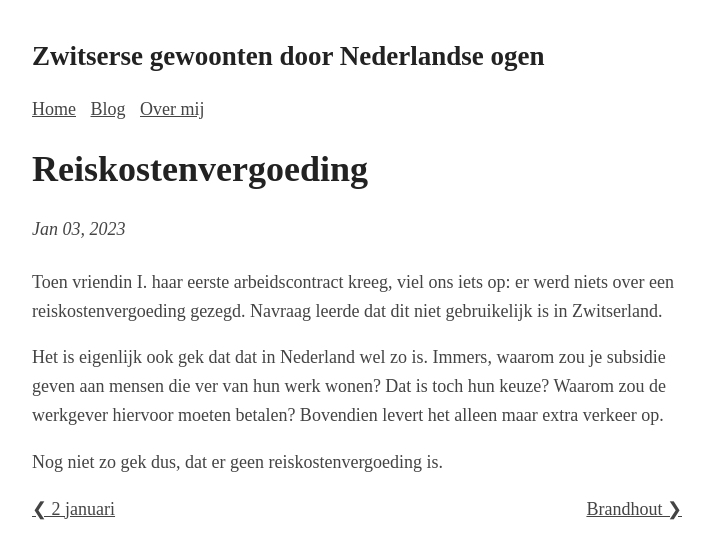
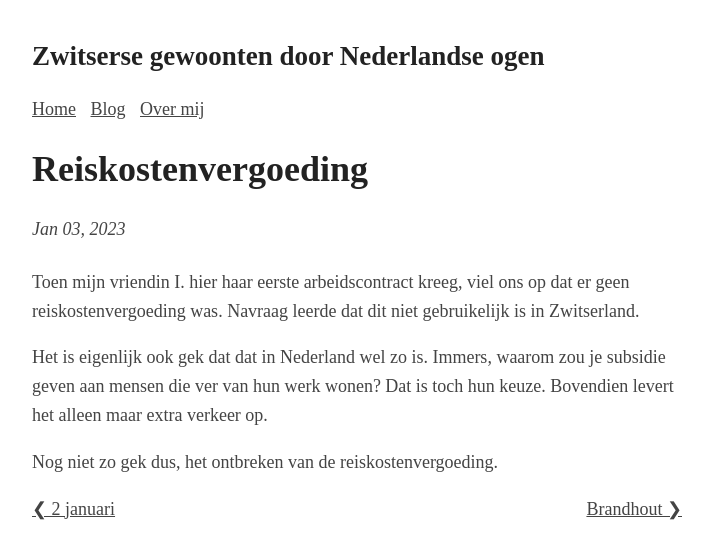
Before and after one commit to Roald87/roaldin.ch, a Jekyll site: the page built from _posts/2023-01-03-reiskostenvergoeding.md, in a window 1280 px wide. Shown: the top 559 px of the page, without its empty margins (283-996 px from the left). Built offline with Jekyll 4.4.1, drawn with Linux system fonts in a browser that asks for light colours; comment, search, counter and statistics services are not loaded.

Commit message:
improve wording

```diff
--- a/_posts/2023-01-03-reiskostenvergoeding.md
+++ b/_posts/2023-01-03-reiskostenvergoeding.md
@@ -3,8 +3,8 @@ layout: post
 title: "Reiskostenvergoeding"
 ---
 
-Toen vriendin I. haar eerste arbeidscontract kreeg, viel ons iets op: er werd niets over een reiskostenvergoeding gezegd. Navraag leerde dat dit niet gebruikelijk is in Zwitserland.
+Toen mijn vriendin I. hier haar eerste arbeidscontract kreeg, viel ons op dat er geen reiskostenvergoeding was. Navraag leerde dat dit niet gebruikelijk is in Zwitserland.
 
-Het is eigenlijk ook gek dat dat in Nederland wel zo is. Immers, waarom zou je subsidie geven aan mensen die ver van hun werk wonen? Dat is toch hun keuze? Waarom zou de werkgever hiervoor moeten betalen? Bovendien levert het alleen maar extra verkeer op.
+Het is eigenlijk ook gek dat dat in Nederland wel zo is. Immers, waarom zou je subsidie geven aan mensen die ver van hun werk wonen? Dat is toch hun keuze. Bovendien levert het alleen maar extra verkeer op.
 
-Nog niet zo gek dus, dat er geen reiskostenvergoeding is.
+Nog niet zo gek dus, het ontbreken van de reiskostenvergoeding.
```
